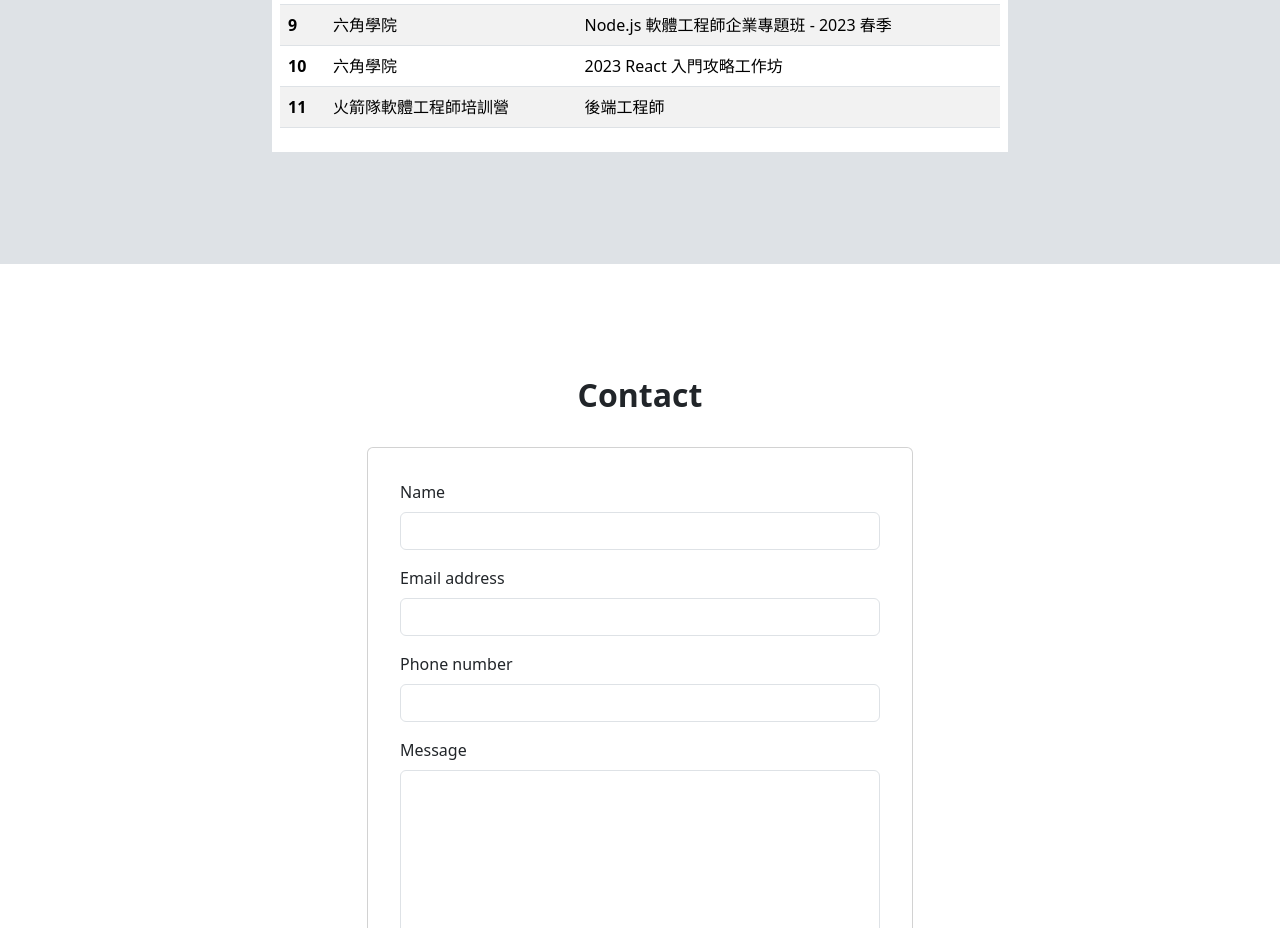
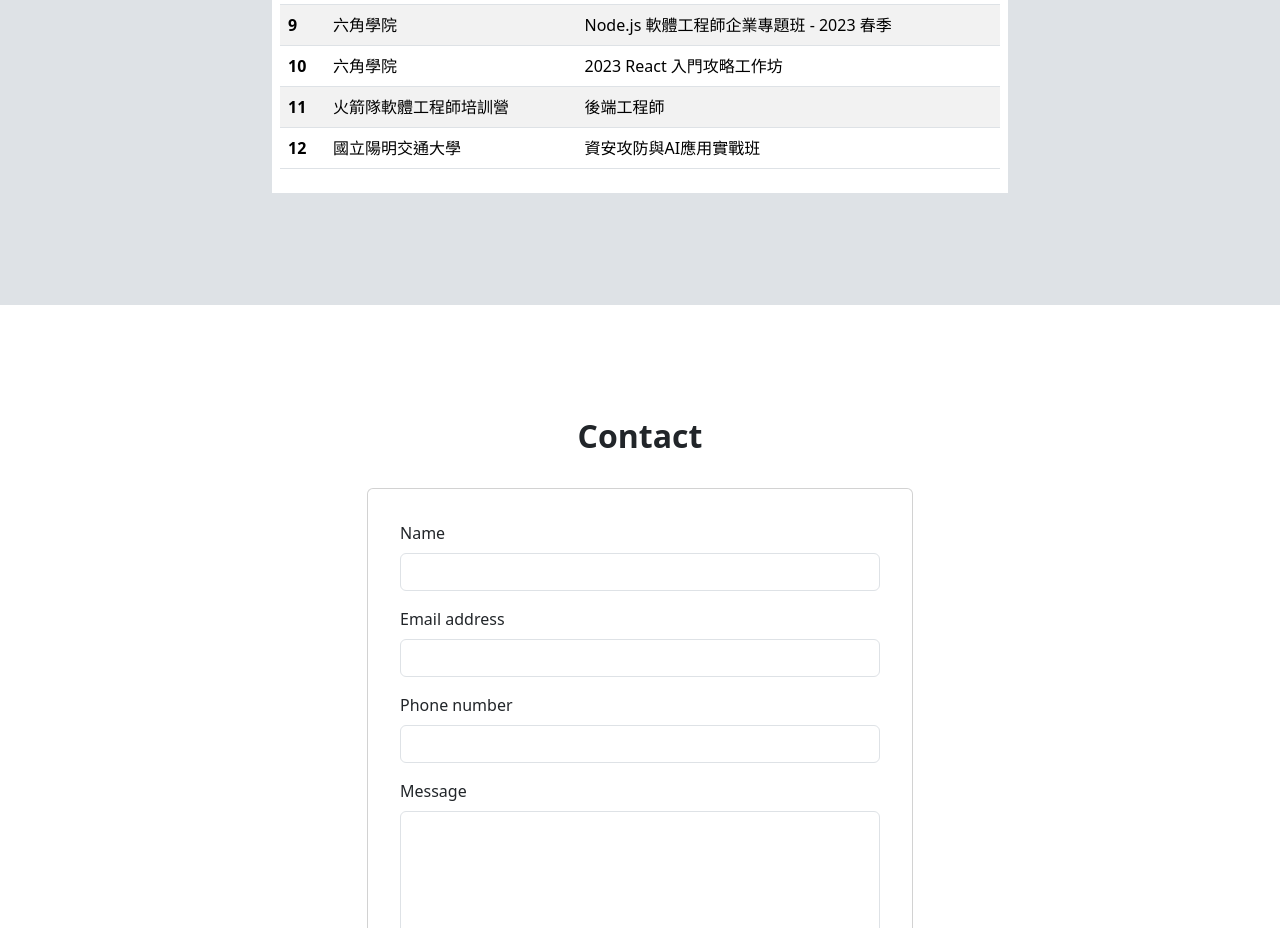
Before and after one commit to Wendy03/profile, a website: page index.html in a window 1280 px wide. Shown: the part 3880-4808 px from the top of the page. Drawn offline with nearby package versions, Linux system fonts and the light colour scheme.

Commit message:
fear: add course

```diff
--- a/index.html
+++ b/index.html
@@ -542,6 +542,11 @@
                       >
                     </td>
                   </tr>
+                  <tr>
+                    <th scope="row">12</th>
+                    <td>國立陽明交通大學</td>
+                    <td>資安攻防與AI應用實戰班</td>
+                  </tr>
                 </tbody>
               </table>
             </div>
```
